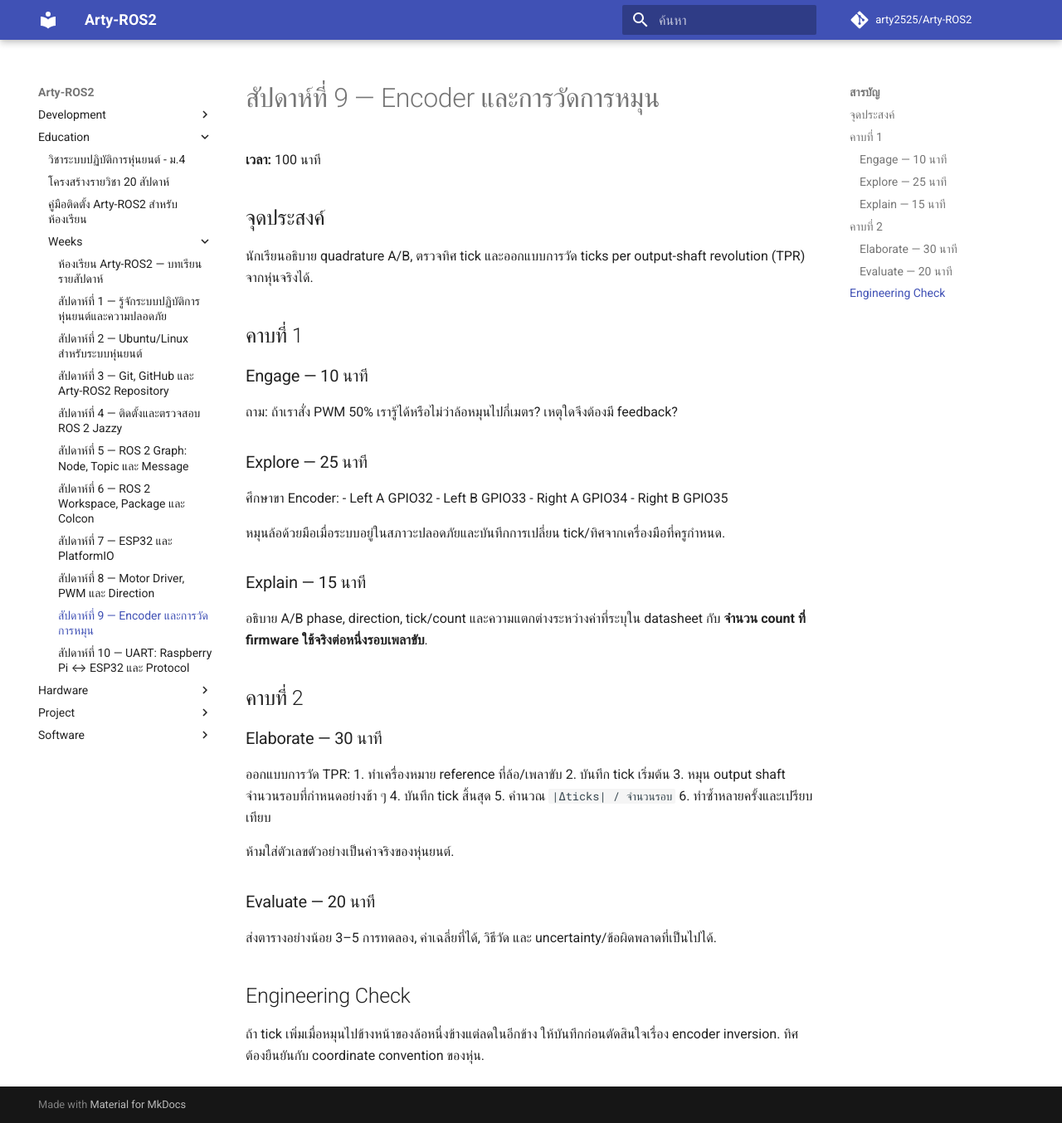
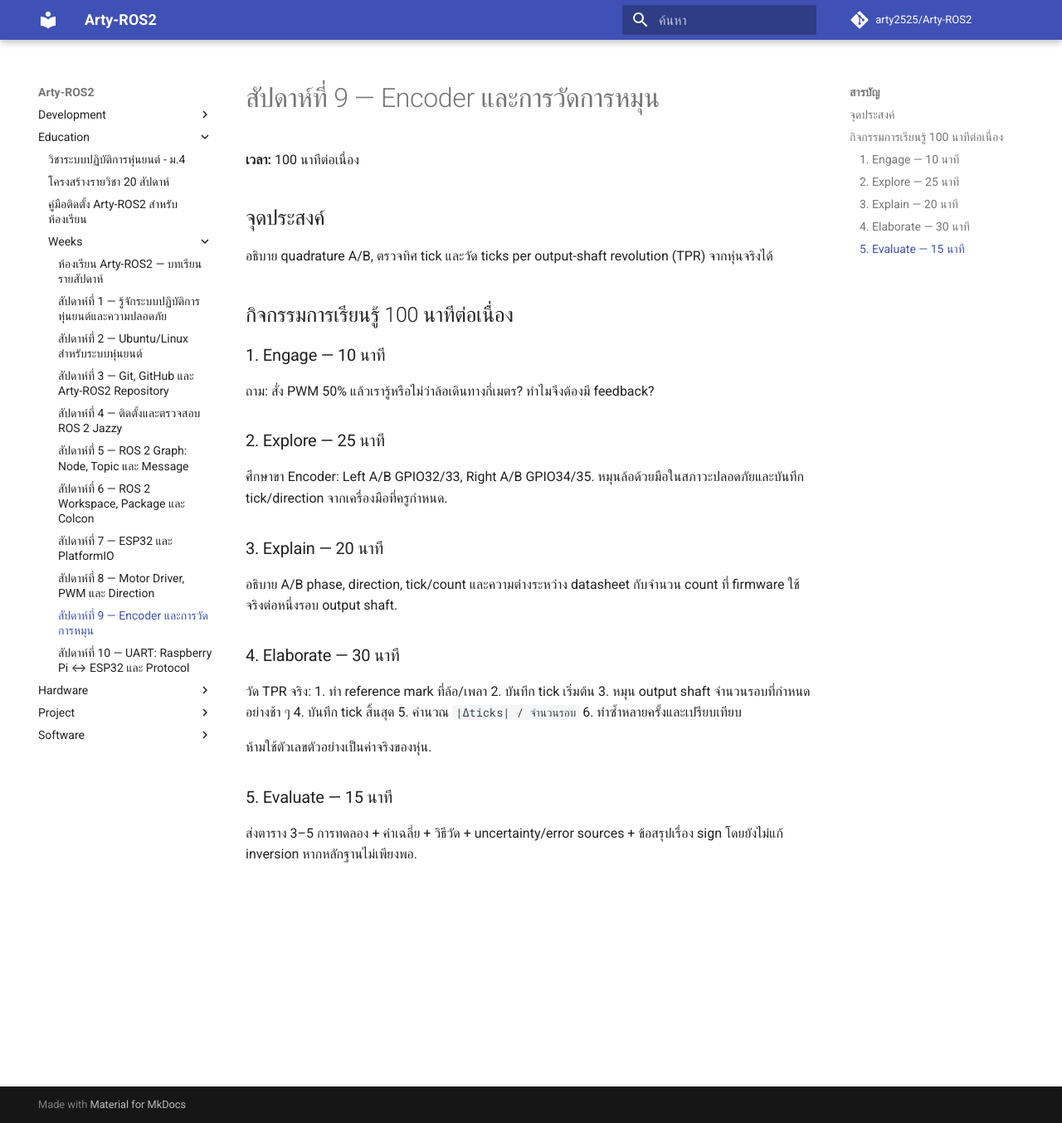
Before and after one commit to arty2525/Arty-ROS2, an MkDocs documentation site: the page built from docs/education/weeks/week-09.md, in a window 1280 px wide and 1354 px high. Shown: the whole window at 83% size. Built offline with MkDocs 1.6.1 and Material for MkDocs 9.7.7, drawn with Linux system fonts in a browser that asks for light colours; comment, search, counter and statistics services are not loaded.

Commit message:
Education: make Week 09 a continuous 100-minute lesson

```diff
--- a/docs/education/weeks/week-09.md
+++ b/docs/education/weeks/week-09.md
@@ -1,40 +1,30 @@
 # สัปดาห์ที่ 9 — Encoder และการวัดการหมุน
 
-**เวลา:** 100 นาที
+**เวลา:** 100 นาทีต่อเนื่อง
 
 ## จุดประสงค์
-นักเรียนอธิบาย quadrature A/B, ตรวจทิศ tick และออกแบบการวัด ticks per output-shaft revolution (TPR) จากหุ่นจริงได้.
+อธิบาย quadrature A/B, ตรวจทิศ tick และวัด ticks per output-shaft revolution (TPR) จากหุ่นจริงได้
 
-## คาบที่ 1
-### Engage — 10 นาที
-ถาม: ถ้าเราสั่ง PWM 50% เรารู้ได้หรือไม่ว่าล้อหมุนไปกี่เมตร? เหตุใดจึงต้องมี feedback?
+## กิจกรรมการเรียนรู้ 100 นาทีต่อเนื่อง
+### 1. Engage — 10 นาที
+ถาม: สั่ง PWM 50% แล้วเรารู้หรือไม่ว่าล้อเดินทางกี่เมตร? ทำไมจึงต้องมี feedback?
 
-### Explore — 25 นาที
-ศึกษาขา Encoder:
-- Left A GPIO32
-- Left B GPIO33
-- Right A GPIO34
-- Right B GPIO35
+### 2. Explore — 25 นาที
+ศึกษาขา Encoder: Left A/B GPIO32/33, Right A/B GPIO34/35. หมุนล้อด้วยมือในสภาวะปลอดภัยและบันทึก tick/direction จากเครื่องมือที่ครูกำหนด.
 
-หมุนล้อด้วยมือเมื่อระบบอยู่ในสภาวะปลอดภัยและบันทึกการเปลี่ยน tick/ทิศจากเครื่องมือที่ครูกำหนด.
+### 3. Explain — 20 นาที
+อธิบาย A/B phase, direction, tick/count และความต่างระหว่าง datasheet กับจำนวน count ที่ firmware ใช้จริงต่อหนึ่งรอบ output shaft.
 
-### Explain — 15 นาที
-อธิบาย A/B phase, direction, tick/count และความแตกต่างระหว่างค่าที่ระบุใน datasheet กับ **จำนวน count ที่ firmware ใช้จริงต่อหนึ่งรอบเพลาขับ**.
-
-## คาบที่ 2
-### Elaborate — 30 นาที
-ออกแบบการวัด TPR:
-1. ทำเครื่องหมาย reference ที่ล้อ/เพลาขับ
+### 4. Elaborate — 30 นาที
+วัด TPR จริง:
+1. ทำ reference mark ที่ล้อ/เพลา
 2. บันทึก tick เริ่มต้น
 3. หมุน output shaft จำนวนรอบที่กำหนดอย่างช้า ๆ
 4. บันทึก tick สิ้นสุด
 5. คำนวณ `|Δticks| / จำนวนรอบ`
 6. ทำซ้ำหลายครั้งและเปรียบเทียบ
 
-ห้ามใส่ตัวเลขตัวอย่างเป็นค่าจริงของหุ่นยนต์.
+ห้ามใช้ตัวเลขตัวอย่างเป็นค่าจริงของหุ่น.
 
-### Evaluate — 20 นาที
-ส่งตารางอย่างน้อย 3–5 การทดลอง, ค่าเฉลี่ยที่ได้, วิธีวัด และ uncertainty/ข้อผิดพลาดที่เป็นไปได้.
-
-## Engineering Check
-ถ้า tick เพิ่มเมื่อหมุนไปข้างหน้าของล้อหนึ่งข้างแต่ลดในอีกข้าง ให้บันทึกก่อนตัดสินใจเรื่อง encoder inversion. ทิศต้องยืนยันกับ coordinate convention ของหุ่น.
+### 5. Evaluate — 15 นาที
+ส่งตาราง 3–5 การทดลอง + ค่าเฉลี่ย + วิธีวัด + uncertainty/error sources + ข้อสรุปเรื่อง sign โดยยังไม่แก้ inversion หากหลักฐานไม่เพียงพอ.
```
